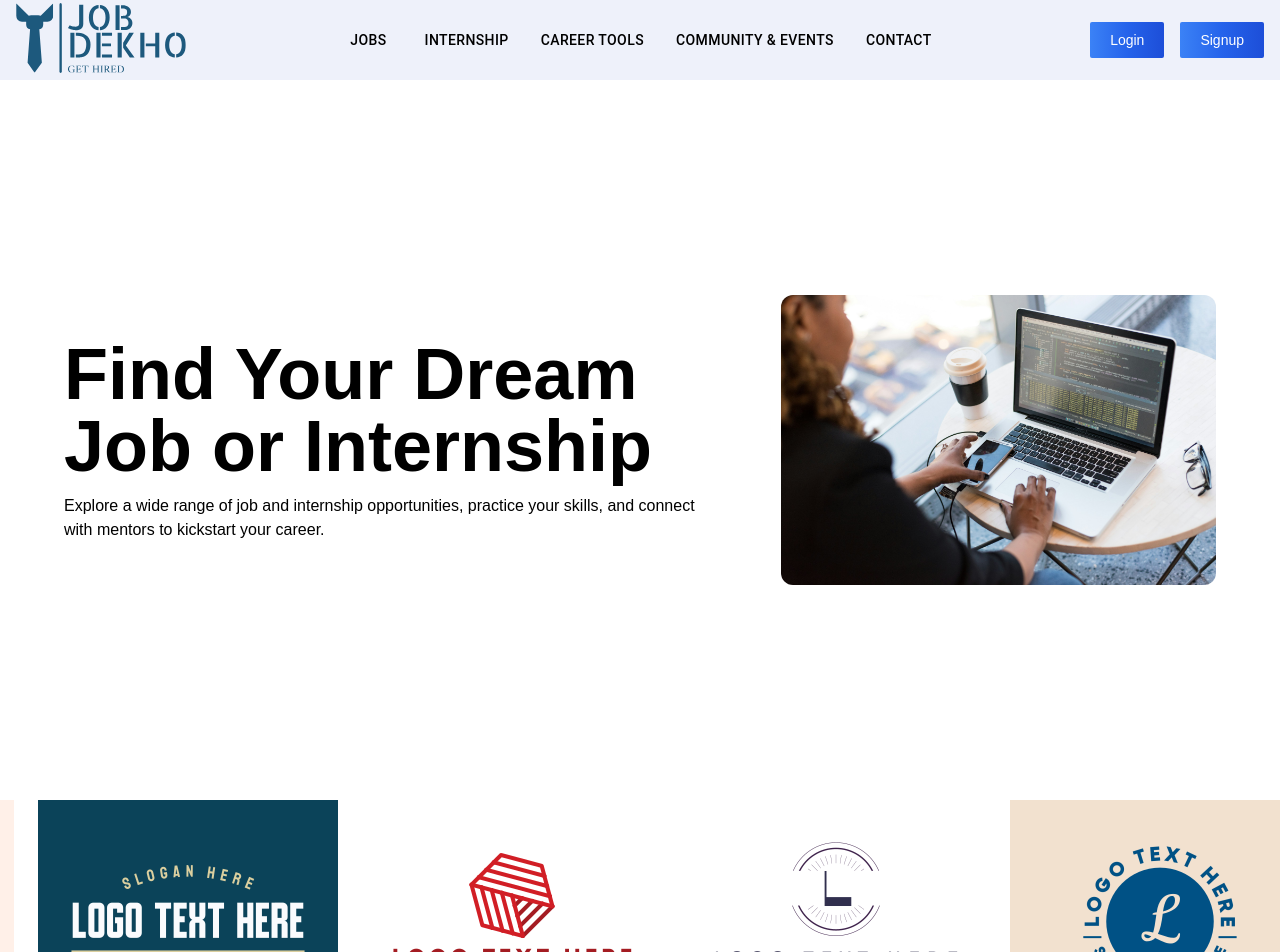
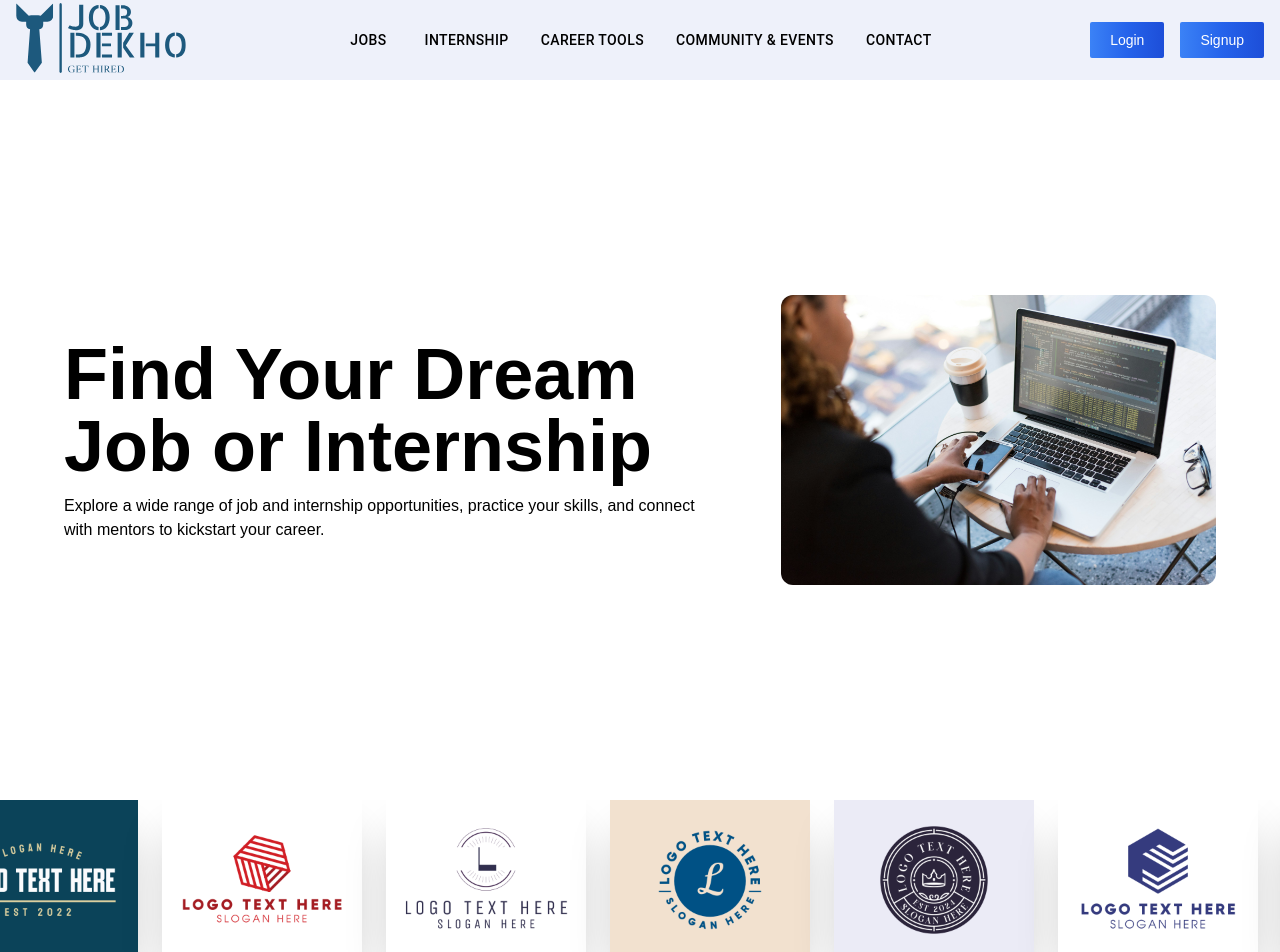
Before and after one commit to 9582anupam/Job-Dekho, a React (Create React App) app in the folder frontend/: page / in a window 1280 px wide. Shown: the top 952 px of the page. Built offline with nearby package versions, Linux system fonts and the light colour scheme.

Commit message:
companies shadow, height

```diff
--- a/frontend/src/components/Pages/Home/components/Companies.js
+++ b/frontend/src/components/Pages/Home/components/Companies.js
@@ -9,13 +9,13 @@ import img7 from "../../../../utils/icons/img7.png";
 
 const Companies = () => (
     <Marquee>
-      <div className="flex space-x-6 pr-6">
+      <div className="flex space-x-6 pr-6 mb-10">
         {[img1, img2, img3, img4, img5, img6, img7].map((img, index) => (
           <img
             key={index}
             src={img}
             alt={`Logo ${index + 1}`}
-            className=""
+            className="h-40 shadow-2xl"
           />
         ))}
       </div>
```
